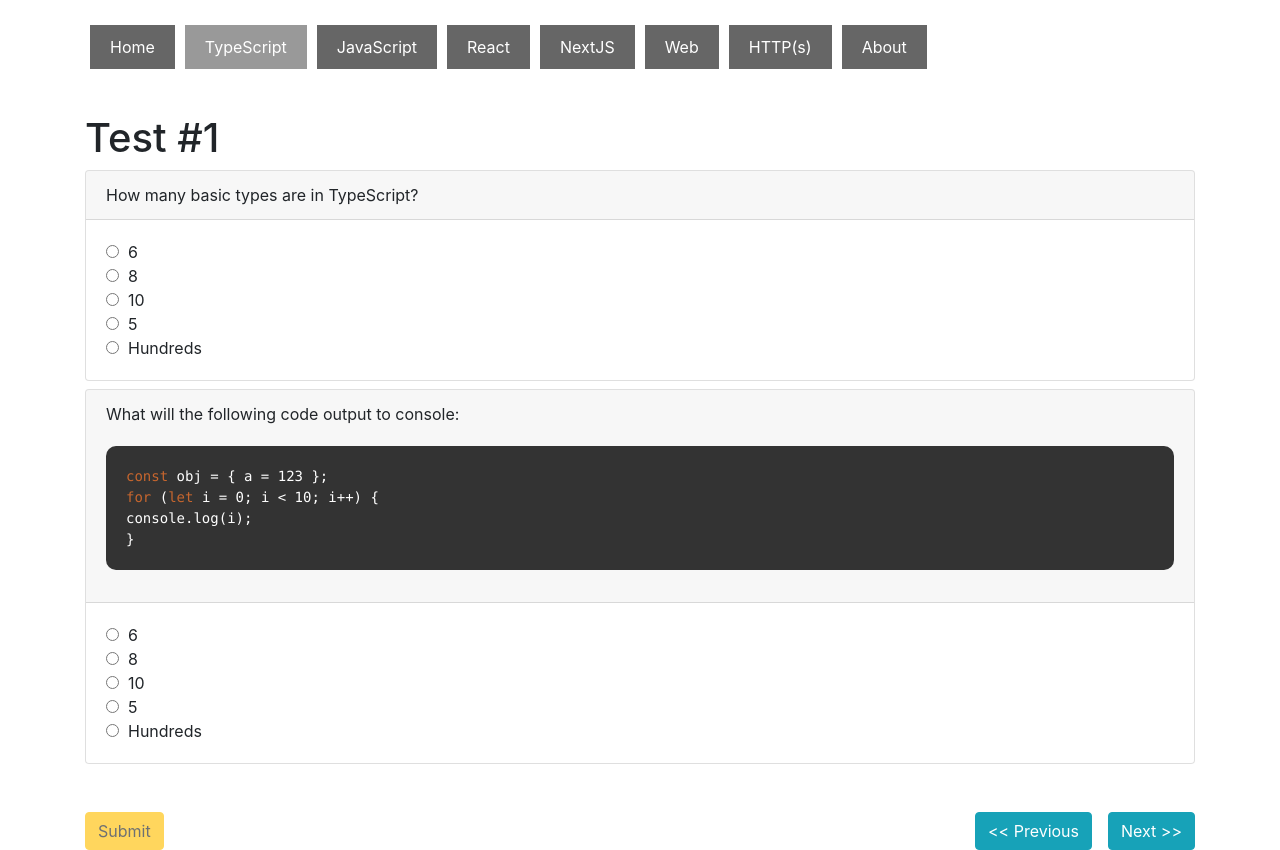
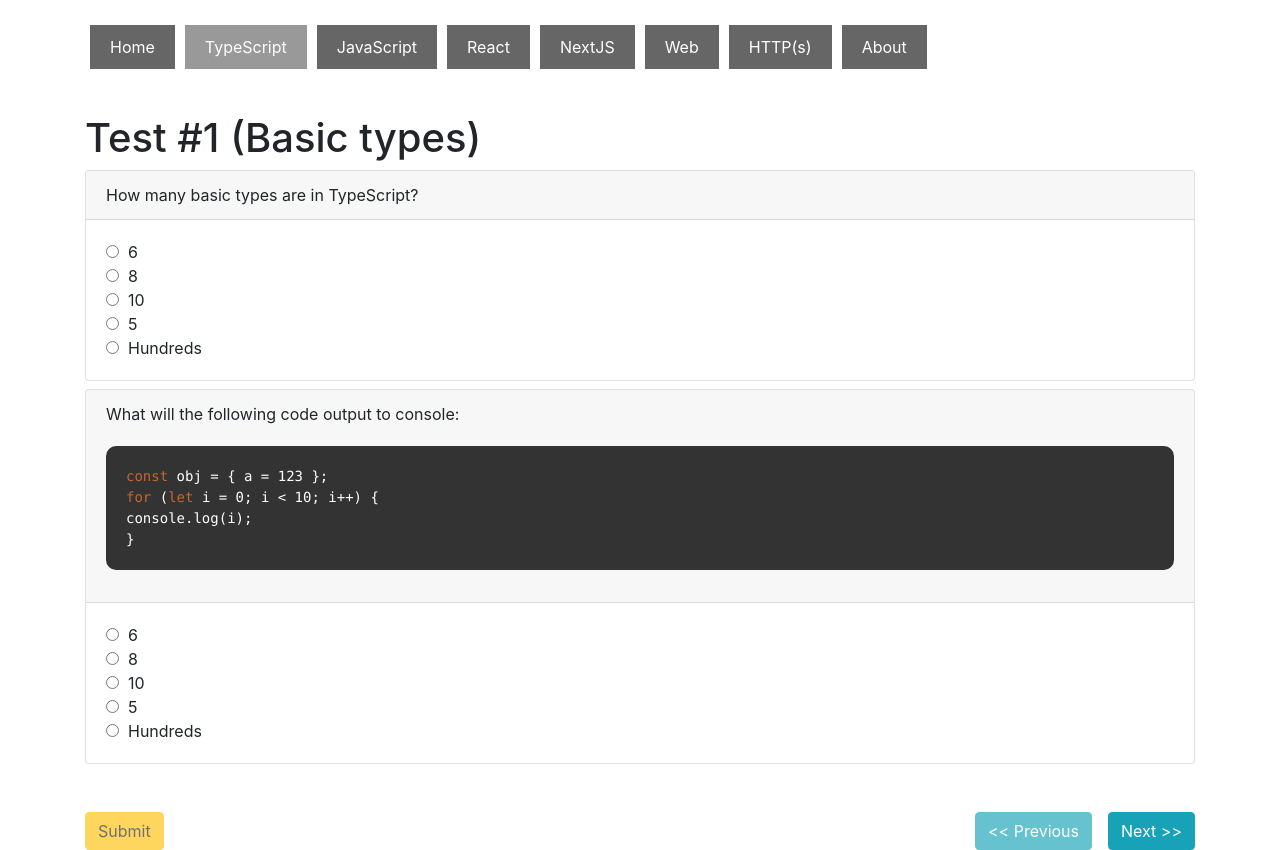
Before and after one commit to r47717/ts-station, a Next.js app: page /test/1 in a window 1280 px wide. Built offline with nearby package versions, Linux system fonts and the light colour scheme.

Commit message:
test answers, prev-next

```diff
--- a/data/index.js
+++ b/data/index.js
@@ -40,6 +40,72 @@
           ]
         }
       ]
+    },
+    {
+      id: 2,
+      category: 1,
+      title: "Advanced types",
+      q: [
+        {
+          id: 1,
+          title: "How many basic types are in TypeScript?",
+          a: [
+            { id: 1, value: "6" },
+            { id: 2, value: "8" },
+            { id: 3, value: "10" },
+            { id: 4, value: "5" },
+            { id: 5, value: "Hundreds" }
+          ]
+        },
+        {
+          id: 2,
+          title: "What will the following code output to console:",
+          code: `const obj = { a = 123 };
+                 for (let i = 0; i < 10; i++) {
+                   console.log(i);
+                 }`,
+          a: [
+            { id: 1, value: "6" },
+            { id: 2, value: "8" },
+            { id: 3, value: "10" },
+            { id: 4, value: "5" },
+            { id: 5, value: "Hundreds" }
+          ]
+        }
+      ]
+    },
+    {
+      id: 3,
+      category: 1,
+      title: "Very Advanced types",
+      q: [
+        {
+          id: 1,
+          title: "How many basic types are in TypeScript?",
+          a: [
+            { id: 1, value: "6" },
+            { id: 2, value: "8" },
+            { id: 3, value: "10" },
+            { id: 4, value: "5" },
+            { id: 5, value: "Hundreds" }
+          ]
+        },
+        {
+          id: 2,
+          title: "What will the following code output to console:",
+          code: `const obj = { a = 123 };
+                 for (let i = 0; i < 10; i++) {
+                   console.log(i);
+                 }`,
+          a: [
+            { id: 1, value: "6" },
+            { id: 2, value: "8" },
+            { id: 3, value: "10" },
+            { id: 4, value: "5" },
+            { id: 5, value: "Hundreds" }
+          ]
+        }
+      ]
     }
   ]
 };
--- a/pages/test/[id].js
+++ b/pages/test/[id].js
@@ -1,18 +1,22 @@
 import { useEffect, useMemo, useReducer, useState } from "react";
+import router from "next/router";
 import Layout from "../../components/Layout";
 import data from "../../data";
 import {
   allTestQuestionsAnswered,
+  getAnswerForQuestion,
   getAnswersForTest,
   getCategoryForTid,
+  getNextTestInCategory,
+  getPrevTestInCategory,
   restore,
   saveAnswersForTest,
   testRunReducer
 } from "../../services";
 import { highlight } from "../../services/syntax";
 
-function Test({ test, category }) {
-  const { id: tid, q: questions } = test;
+function Test({ test, category, prevTest, nextTest }) {
+  const { id: tid, q: questions, title } = test;
   const [submitDisabled, setSubmitDisabled] = useState(true);
   const results = useMemo(() => restore(), []);
   const [answers, dispatch] = useReducer(
@@ -39,10 +43,20 @@
     saveAnswersForTest(results, tid, answers);
   }
 
+  async function onClickPrevious() {
+    await router.push(`/test/${prevTest}`);
+  }
+
+  async function onClickNext() {
+    await router.push(`/test/${nextTest}`);
+  }
+
   return (
     <Layout title="Test" page="category" activeCategory={category}>
       <div>
-        <h1>Test #{tid}</h1>
+        <h1>
+          Test #{tid} ({title})
+        </h1>
         <div className="questions">
           {questions.map(q => (
             <div key={q.id} className="card mb-2">
@@ -63,6 +77,9 @@
                       type="radio"
                       name={q.id}
                       value={answer.id}
+                      defaultChecked={
+                        getAnswerForQuestion(answers, q.id) === answer.id
+                      }
                       onClick={() => onClick(q.id, answer.id)}
                     />
                     &nbsp;&nbsp;{answer.value}
@@ -81,10 +98,18 @@
             Submit
           </button>
           <div>
-            <button className="btn btn-info mr-3" onClick={() => {}}>
+            <button
+              className="btn btn-info mr-3"
+              disabled={prevTest === null}
+              onClick={onClickPrevious}
+            >
               &#60;&#60;&nbsp;Previous
             </button>
-            <button className="btn btn-info" onClick={() => {}}>
+            <button
+              className="btn btn-info"
+              disabled={nextTest === null}
+              onClick={onClickNext}
+            >
               Next&nbsp;&#62;&#62;
             </button>
           </div>
@@ -110,11 +135,15 @@
 
   const test = tests.find(test => test.id === +id);
   const category = test && getCategoryForTid(data, test.id);
+  const prevTest = getPrevTestInCategory(data, test.id);
+  const nextTest = getNextTestInCategory(data, test.id);
 
   return {
     props: {
       test,
-      category
+      category,
+      prevTest,
+      nextTest
     }
   };
 };
--- a/services/index.js
+++ b/services/index.js
@@ -1,4 +1,4 @@
-const resultsKey = 'test-station-results';
+const resultsKey = "test-station-results";
 
 export function save(data) {
   localStorage.setItem(resultsKey, JSON.stringify(data));
@@ -30,47 +30,62 @@
 //
 // };
 
-export function countTestsRun(results, catid) {
-    return results.run ? results.run.reduce((acc, curr) => (
-        curr.category === catid ? acc + 1 : acc
-    ), 0) : 0
+export function countTestsAvailable(tests, catid) {
+  return tests.reduce(
+    (acc, test) => (test.category === catid ? acc + 1 : acc),
+    0
+  );
 }
 
-export function countTestsSuccessful(results, catid) {
-    return results.run ? results.run.reduce((acc, curr) => (
-        curr.category === catid && curr.success ? acc + 1 : acc
-    ), 0) : 0
+function getTestsRunByCategory(data, results, catid) {
+  return results.run
+    ? results.run.filter(item => getCategoryForTid(data, item.tid) === catid)
+    : [];
+}
+
+export function countTestsRun(data, results, catid) {
+  return getTestsRunByCategory(data, results, catid).length;
+}
+
+export function countTestsSuccessful(data, results, catid) {
+  return getTestsRunByCategory(data, results, catid).reduce(
+    (acc, curr) => (curr.success ? acc + 1 : acc),
+    0
+  );
 }
 
 export function getCategoryForTid(data, tid) {
-    const {categories, tests} = data;
-    const test = tests.find(t => t.id === tid);
-    if (test) {
-        return test.category;
-    }
-
-    return null; // wring tid?
+  const test = data.tests.find(t => t.id === tid);
+  return test ? test.category : null;
 }
 
 export function getAnswersForTest(results, tid) {
-    const record = results && results.run && results.run.find(item => item.tid === tid);
+  const record =
+    results && results.run && results.run.find(item => item.tid === tid);
   return record ? record.answers : [];
 }
 
+export function getAnswerForQuestion(answers, qid) {
+  return (answers.find(a => a.qid === qid) || { aid: null }).aid;
+}
+
 export function allTestQuestionsAnswered(questions, answers) {
-    return !!questions.find(q => answers.find(a => a.qid === q.id));
+  return questions.every(q => answers.some(a => a.qid === q.id));
 }
 
 export function saveAnswersForTest(results, tid, answers) {
-    let record = results && results.run && results.run.find(item => item.tid === tid);
+  let record =
+    results && results.run && results.run.find(item => item.tid === tid);
   if (!record) {
     if (!results.run) {
       results.run = [];
     }
-        results.run.push(record = {
+    results.run.push(
+      (record = {
         tid,
-            success: false, // TBD: change it
-        });
+        success: false // TBD: change it
+      })
+    );
   }
   record.answers = answers;
   save(results);
@@ -78,14 +93,42 @@
 
 export function testRunReducer(answers, action) {
   switch (action.type) {
-        case 'ANSWER_QUESTION':
-            const {qid, aid} = action.payload;
+    case "ANSWER_QUESTION":
+      const { qid, aid } = action.payload;
       if (answers.find(answer => answer.qid === qid) === undefined) {
-                return [...answers, { qid, aid }]
+        return [...answers, { qid, aid }];
       }
-            return answers.map(a => (a.qid === qid ? {qid, aid} : {qid: a.qid, aid: a.aid}));
+      return answers.map(a =>
+        a.qid === qid ? { qid, aid } : { qid: a.qid, aid: a.aid }
+      );
 
     default:
       throw new Error();
   }
 }
+
+export function getNextTestInCategory(data, tid) {
+  const thisTest = data.tests.find(test => test.id === tid);
+  if (!thisTest) {
+    return null;
+  }
+  const testsInCategory = data.tests.filter(
+    test => test.category === thisTest.category
+  );
+  const thisTestIndex = testsInCategory.findIndex(test => test.id === tid);
+  return thisTestIndex < testsInCategory.length - 1
+    ? testsInCategory[thisTestIndex + 1].id
+    : null;
+}
+
+export function getPrevTestInCategory(data, tid) {
+  const thisTest = data.tests.find(test => test.id === tid);
+  if (!thisTest) {
+    return null;
+  }
+  const testsInCategory = data.tests.filter(
+    test => test.category === thisTest.category
+  );
+  const thisTestIndex = testsInCategory.findIndex(test => test.id === tid);
+  return thisTestIndex > 0 ? testsInCategory[thisTestIndex - 1].id : null;
+}
```
Also changed, not shown: pages/index.js (+9 -8 lines). Lines whose indentation alone changed are shown as unchanged.
